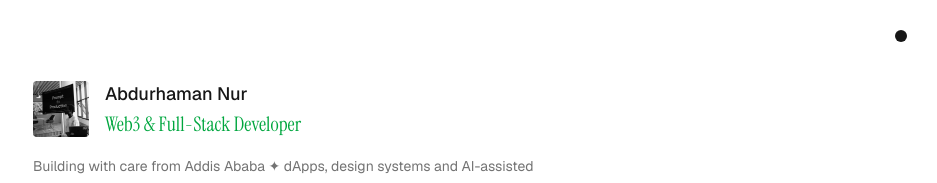
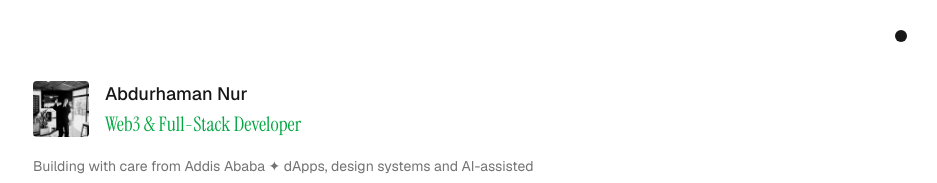
Before and after one commit to abdunur-dev/portfolio--qm, a Next.js app: page / in a window 1280 px wide. Shown: the top 183 px of the page, without its empty margins (343-1280 px from the left). Built offline with nearby package versions, Linux system fonts and the light colour scheme; no server answers; the database is empty.

Commit message:
feat: update home page portrait photo to Raycast meetup speaking photo

```diff
--- a/app/page.tsx
+++ b/app/page.tsx
@@ -19,7 +19,7 @@ export default async function HomePage() {
               src="/images/burhan-portrait.jpg"
               alt="Abdurhaman Nur"
               size={56}
-              className="size-14 rounded-sm object-cover"
+              className="size-14 rounded-sm object-cover object-top"
             />
             <div className="flex flex-col gap-0.5">
               <h1 className="text-lg font-medium text-highlighted">Abdurhaman Nur</h1>
```
Also changed, not shown: public/images/burhan-portrait.jpg.
